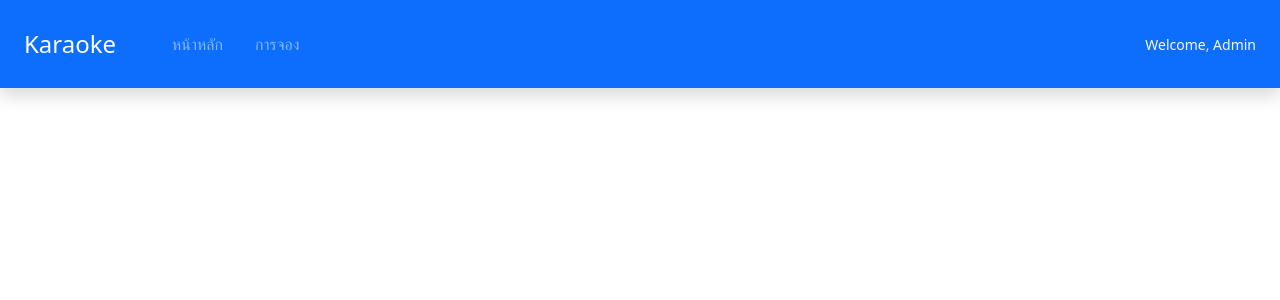
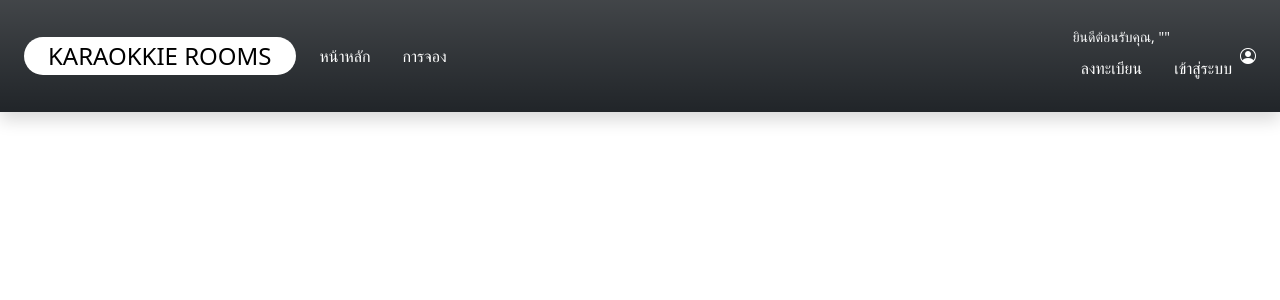
Before and after one commit to Aiya-m/KaraokeBookingService, a Django app: page /karaoke/ in a window 1280 px wide. Shown: the top 300 px of the page. Run offline with Django 5.2, Linux system fonts and the light colour scheme; some libraries are stand-ins or nearby versions.

Commit message:
base.html v1

```diff
--- a/Karaokie/bookings/templates/base.html
+++ b/Karaokie/bookings/templates/base.html
@@ -1,40 +1,62 @@
+{% load bootstrap5 %}
+{% load static %}
 <!DOCTYPE html>
 <html lang="en">
 <head>
     <meta charset="UTF-8">
     <meta name="viewport" content="width=device-width, initial-scale=1.0">
     <title>{% block title %}Title{% endblock %}</title>
-    {% load bootstrap5 %}
+
     {% bootstrap_css %}
-    {% bootstrap_javascript %}
+    <link rel="stylesheet" href="https://cdn.jsdelivr.net/npm/bootstrap-icons@1.11.3/font/bootstrap-icons.min.css">
+    <link rel="stylesheet" href="{% static './css/custom.css' %}">
+    <link rel="preconnect" href="https://fonts.googleapis.com">
+    <link rel="preconnect" href="https://fonts.gstatic.com" crossorigin>
+    <link href="https://fonts.googleapis.com/css2?family=Mitr:wght@200;300;400;500;600;700&family=Noto+Sans+Thai:wdth,wght@62.5..100,100..900&display=swap" rel="stylesheet">
 </head>
 <body>
-    <header>
-        <nav class="navbar navbar-expand-lg navbar-dark bg-primary shadow sticky-top">
+    <nav class="navbar navbar-expand-lg navbar-dark bg-dark bg-gradient shadow sticky-top">
         <div class="container-fluid px-4 py-3">
 
             <div class="d-flex align-items-center me-auto">
 
-                    <a href="/" class="navbar-brand h1 mb-0 text-white font-weight-bold fs-4 me-5">
-                        Karaoke
+                <a href="/" class="navbar-brand h1 mb-0 text-black font-weight-bold fs-4 px-4 bg-white rounded-pill">
+                    KARAOKKIE ROOMS
                 </a>
 
                 <ul class="navbar-nav gap-3">
                     <li class="nav-item">
-                            <a href="/" class="nav-link text-white-50 hover-link">หน้าหลัก</a>
+                        <a href="/" class="nav-link text-white hover-link">หน้าหลัก</a>
                     </li>
                     <li class="nav-item">
-                            <a href="/" class="nav-link text-white-50 hover-link">การจอง</a>
+                        <a href="/" class="nav-link text-white hover-link">การจอง</a>
                     </li>
                 </ul>
             </div>
 
             <div>
-                    <span class="text-light small">Welcome, Admin</span>
+                <span class="text-light small">ยินดีต้อนรับคุณ, ""</span>
+                <ul class="navbar-nav gap-3">
+                    <li class="nav-item">
+                        <a href="/" class="nav-link text-white hover-link">ลงทะเบียน</a>
+                    </li>
+                    <li class="nav-item">
+                        <a href="/" class="nav-link text-white hover-link">เข้าสู่ระบบ</a>
+                    </li>
+                </ul>
+            </div>
+            <div class="text-white ">
+                <i class="bi bi-person-circle"></i>
             </div>
 
         </div>
     </nav>
-    </header>
+
+    <div>
+        {% block content %}
+            <div></div>
+        {% endblock %}
+    </div>
+    {% bootstrap_javascript %}
 </body>
 </html>
```
Lines whose indentation alone changed are shown as unchanged.
